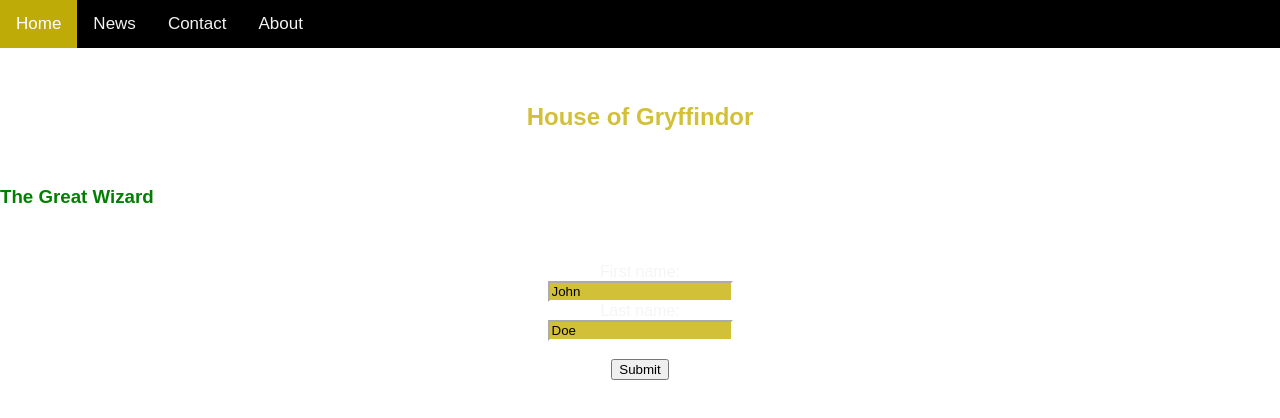
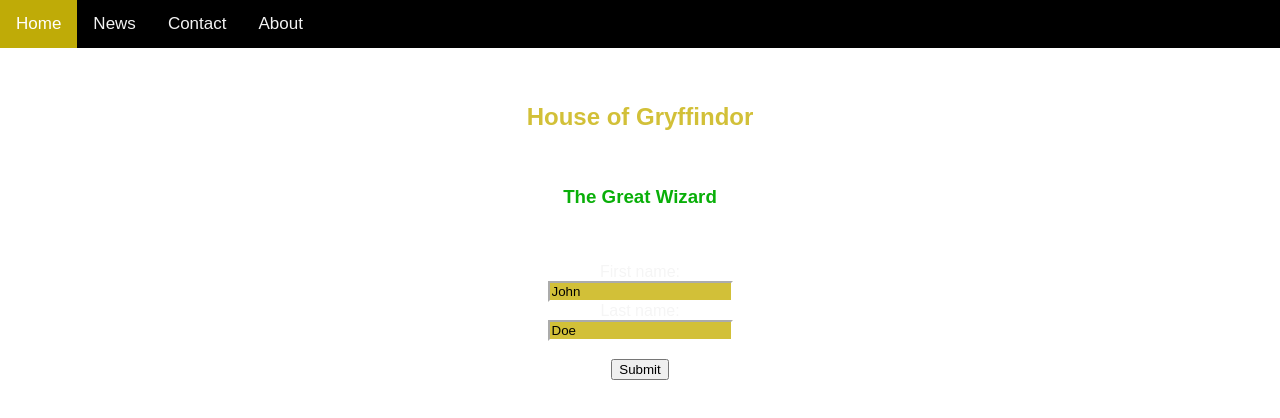
Before and after one commit to Ben-Alley/Gryffindor, a plain HTML site: page index.html in a window 1280 px wide. Drawn offline with Linux system fonts and the light colour scheme.

Commit message:
Update index.html

```diff
--- a/index.html
+++ b/index.html
@@ -24,9 +24,10 @@
 		}
 
 		h3 {
-			color: green;
+			color: #09af09;
 			margin-top: 55px;
 			margin-bottom: 55px;
+			text-align: center;
 		}
 
 		p {
```
